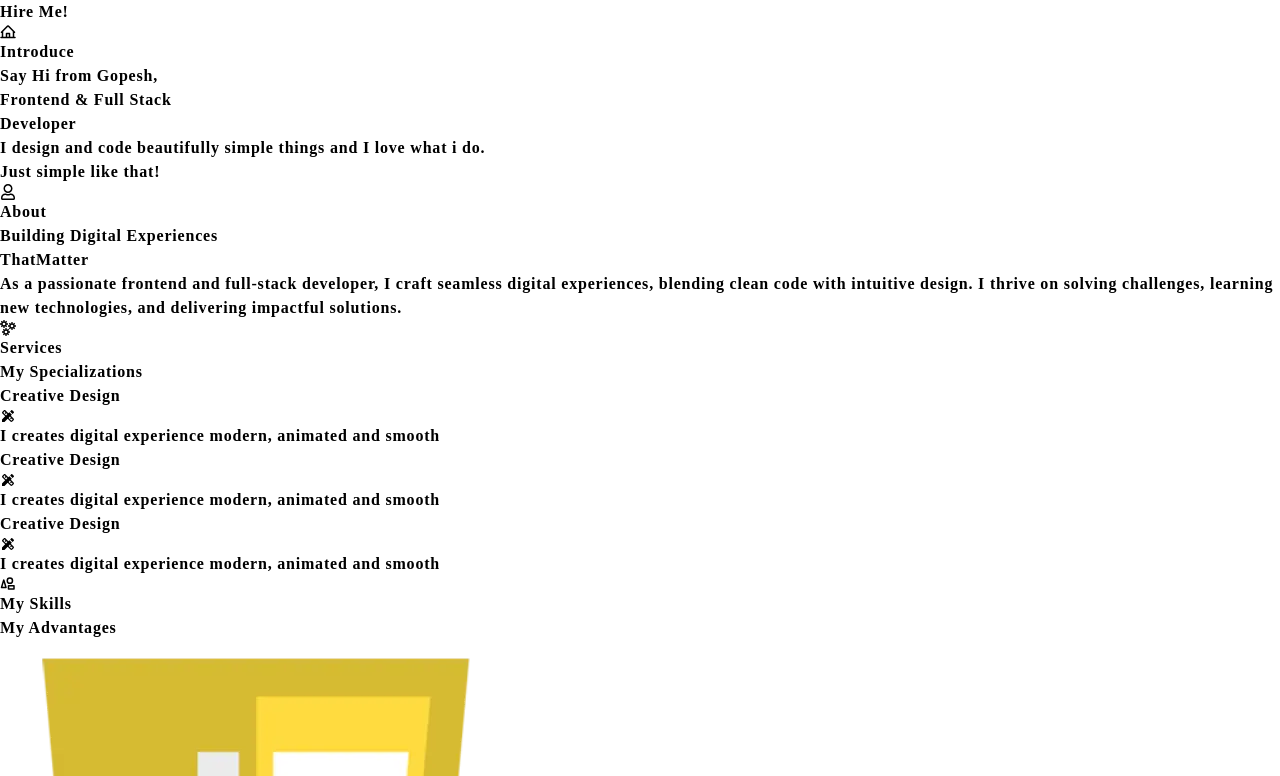
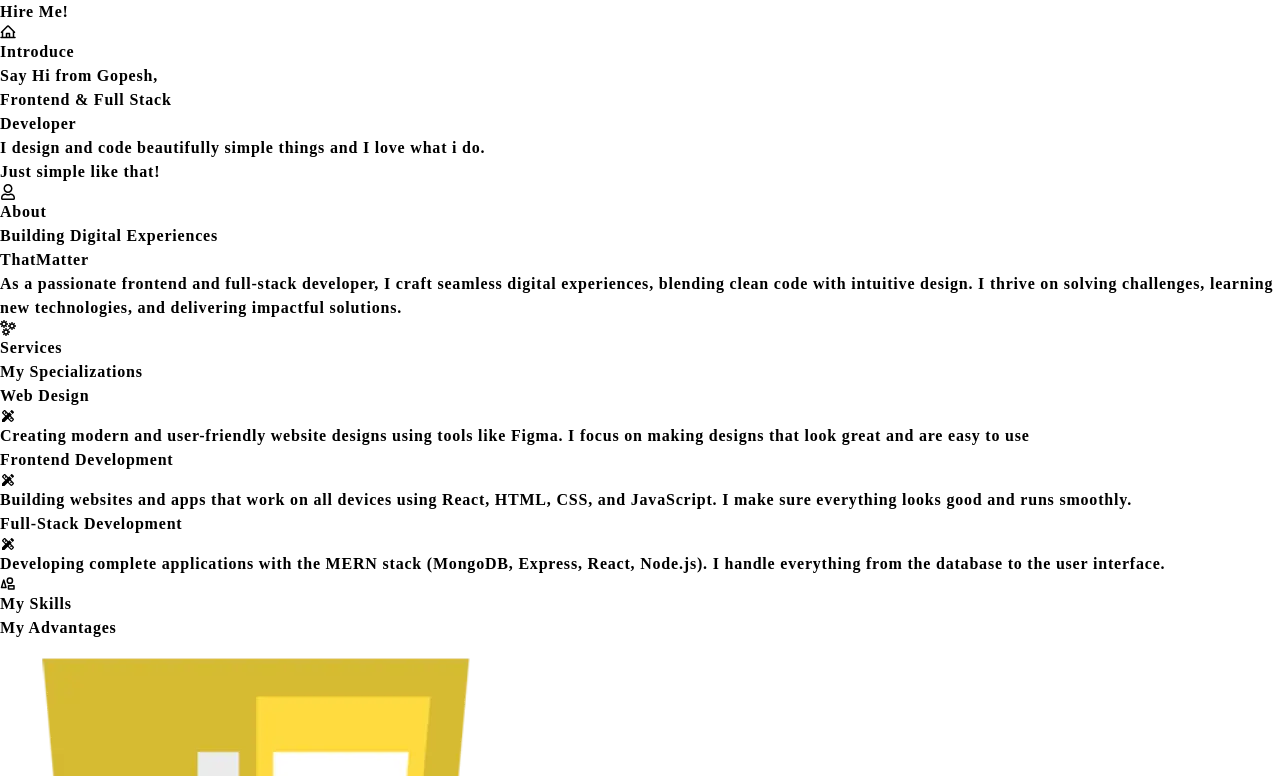
Before and after one commit to gopeshvasudev/portfolio, a React (Vite) app: page / in a window 1280 px wide. Shown: the part 452-1228 px from the top of the page. Built offline with nearby package versions, Linux system fonts and the light colour scheme; a web font is replaced by a local one.

Commit message:
Customize specialization content

```diff
--- a/src/components/SpecializationCard.jsx
+++ b/src/components/SpecializationCard.jsx
@@ -1,7 +1,7 @@
 const SpecializationCard = ({ title, description, icon }) => {
   const Icon = icon;
   return (
-    <div className="specialization-card w-full p-5 border border-zinc-600 hover:border-green-400 duration-300 rounded-3xl flex flex-col gap-5">
+    <div className="specialization-card w-full p-5 border-2 border-zinc-600 hover:border-green-400 duration-300 rounded-3xl flex flex-col gap-5">
       <div className="w-full flex items-center justify-between">
         <h3 className="text-2xl">{title}</h3>
 
@@ -10,7 +10,7 @@ const SpecializationCard = ({ title, description, icon }) => {
         </span>
       </div>
 
-      <p className="font-light text-zinc-300">{description}</p>
+      <p className="font-light text-zinc-300 w-full md:w-10/12">{description}</p>
     </div>
   );
 };
--- a/src/constants/dummyData.js
+++ b/src/constants/dummyData.js
@@ -24,18 +24,21 @@ export const socialMediaIcons = [
 
 export const specializationCardData = [
   {
-    title: "Creative Design",
-    description: "I creates digital experience modern, animated and smooth",
+    title: "Web Design",
+    description:
+      "Creating modern and user-friendly website designs using tools like Figma. I focus on making designs that look great and are easy to use",
     icon: MdDesignServices,
   },
   {
-    title: "Creative Design",
-    description: "I creates digital experience modern, animated and smooth",
+    title: "Frontend Development",
+    description:
+      "Building websites and apps that work on all devices using React, HTML, CSS, and JavaScript. I make sure everything looks good and runs smoothly.",
     icon: MdDesignServices,
   },
   {
-    title: "Creative Design",
-    description: "I creates digital experience modern, animated and smooth",
+    title: "Full-Stack Development",
+    description:
+      "Developing complete applications with the MERN stack (MongoDB, Express, React, Node.js). I handle everything from the database to the user interface.",
     icon: MdDesignServices,
   },
 ];
```
